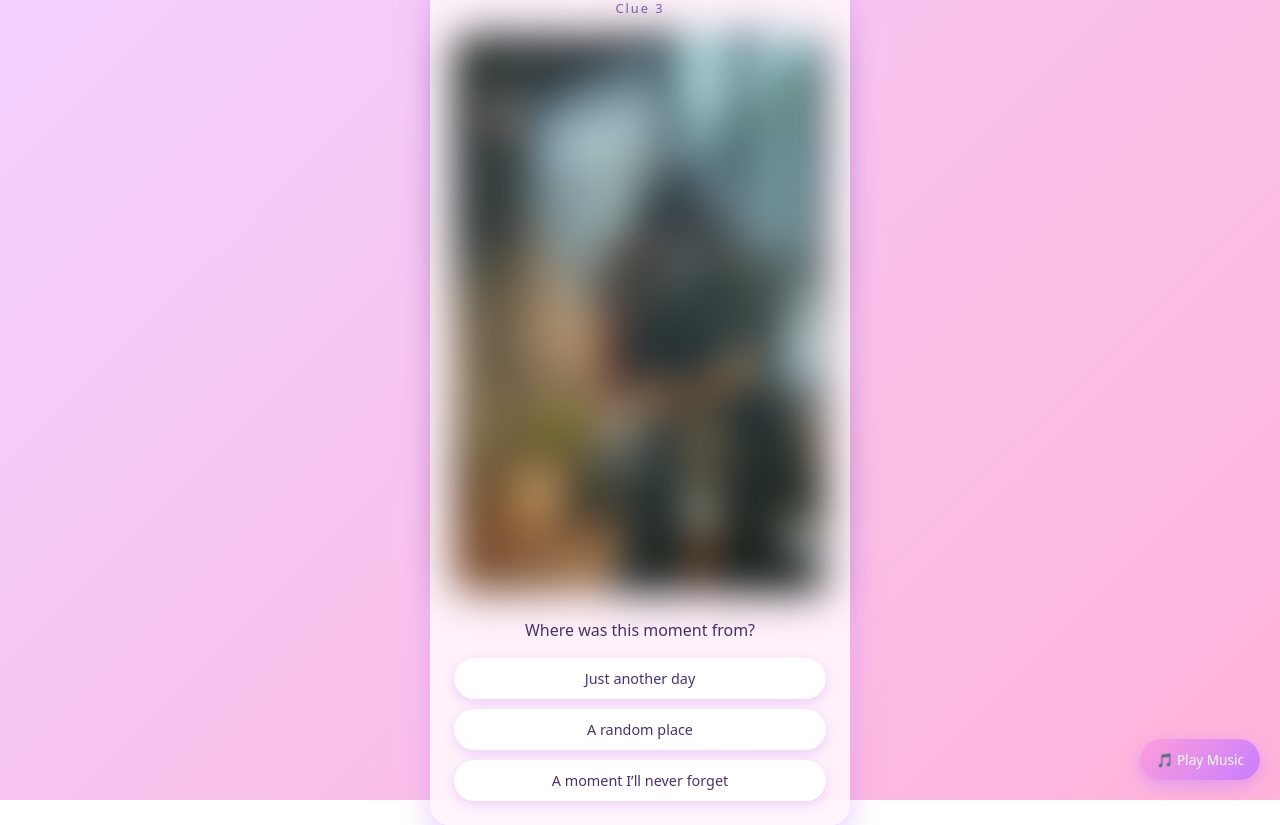
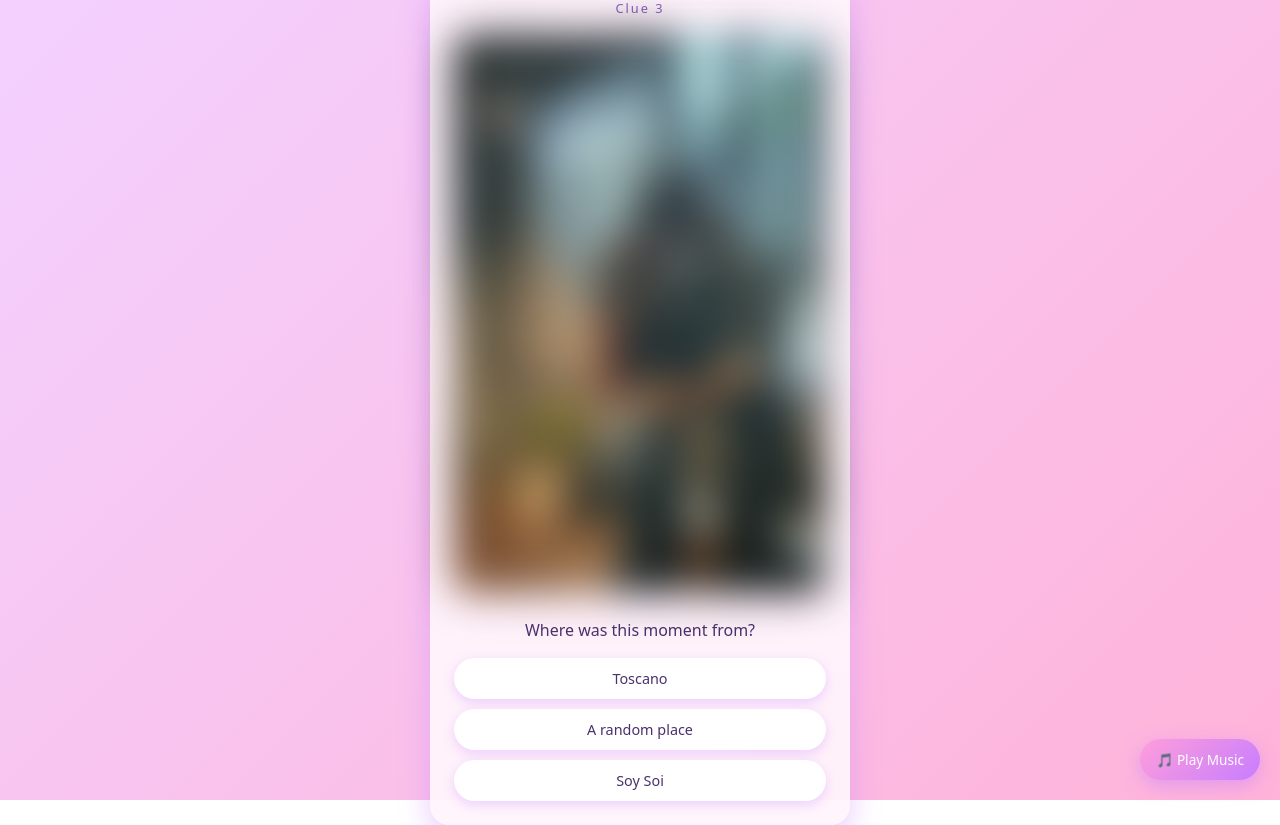
Before and after one commit to aditya27vijay/valentine-mystery, a React (Vite) app: page /clue3 in a window 1280 px wide. Built offline with nearby package versions, Linux system fonts and the light colour scheme.

Commit message:
Add Clue 3 emotional photo reveal puzzle

```diff
--- a/src/pages/Clue3.jsx
+++ b/src/pages/Clue3.jsx
@@ -10,7 +10,7 @@ export default function Clue3() {
   const questions = [
     {
       question: "Where was this moment from?",
-      options: ["Just another day", "A random place", "A moment I’ll never forget"],
+      options: ["Toscano", "A random place", "Soy Soi"],
       correctIndex: 2,
     },
     {
```
